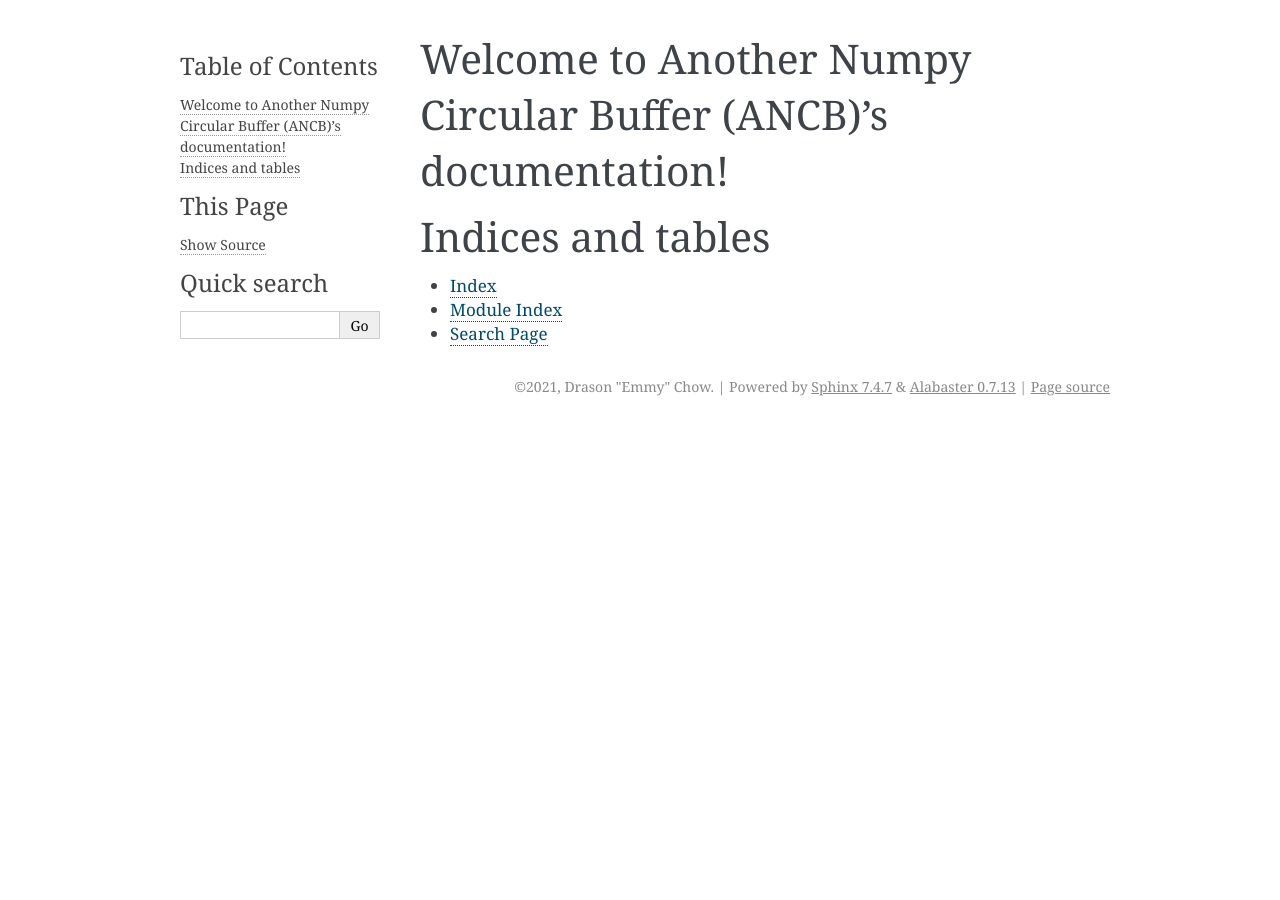
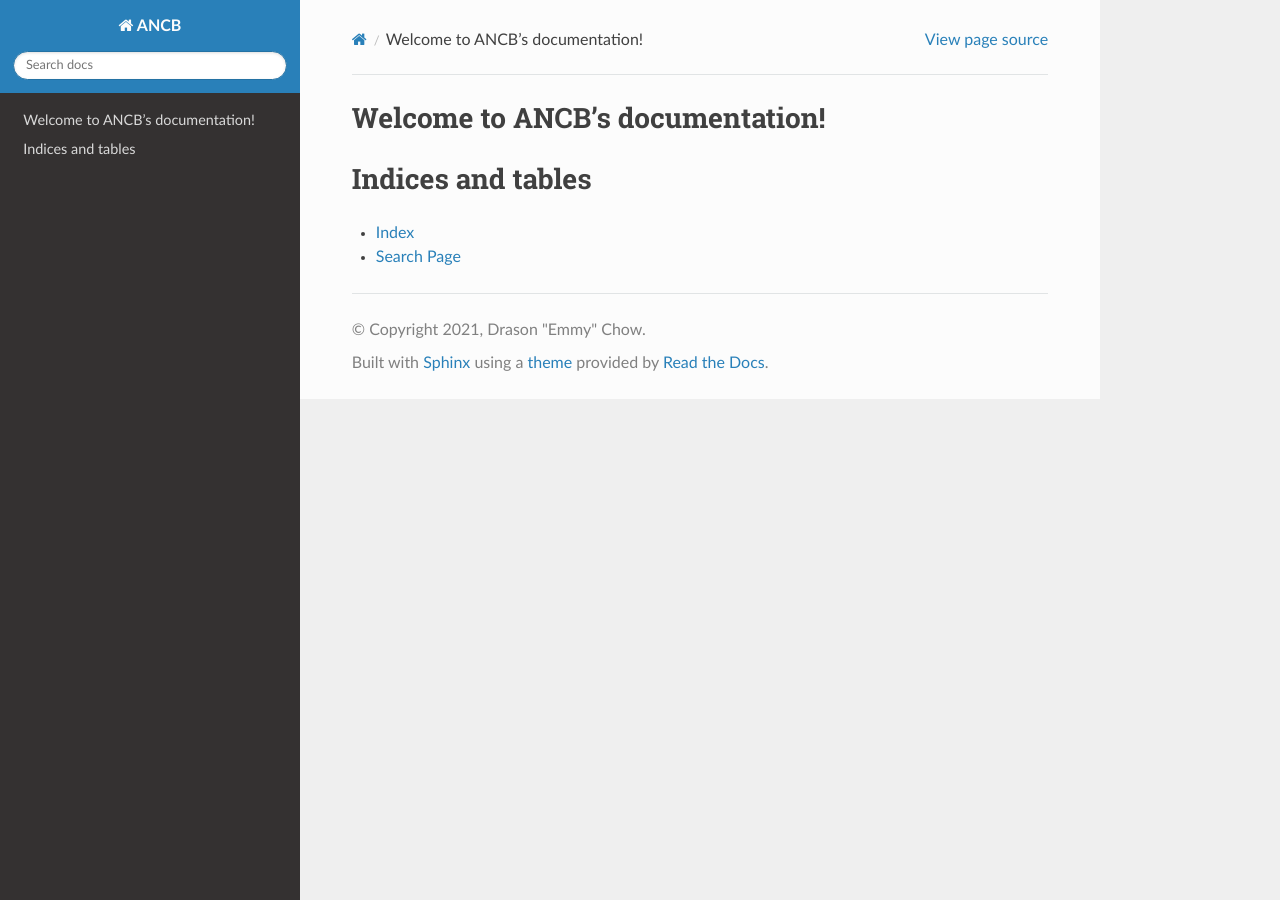
Before and after one commit to EmDash00/ANCB-docs, a Sphinx documentation site: the page built from source/index.rst, in a window 1280 px wide. Built offline with Sphinx 7.4.7 and the Read the Docs theme 2.0.0, drawn with Linux system fonts in a browser that asks for light colours.

Commit message:
got first working documentation build.

```diff
--- /dev/null
+++ b/source/ancb.rst
@@ -0,0 +1,10 @@
+ancb package
+============
+
+Module contents
+---------------
+
+.. automodule:: ancb
+    :members:
+    :undoc-members:
+    :show-inheritance:
--- a/source/conf.py
+++ b/source/conf.py
@@ -9,15 +9,15 @@
 # If extensions (or modules to document with autodoc) are in another directory,
 # add these directories to sys.path here. If the directory is relative to the
 # documentation root, use os.path.abspath to make it absolute, like shown here.
-#
-# import os
-# import sys
-# sys.path.insert(0, os.path.abspath('.'))
 
+import os
+import sys
+
+sys.path.insert(0, os.path.abspath('../ANCB'))
 
 # -- Project information -----------------------------------------------------
 
-project = 'Another Numpy Circular Buffer (ANCB)'
+project = 'ANCB'
 copyright = '2021, Drason "Emmy" Chow'
 author = 'Drason "Emmy" Chow'
 
@@ -31,6 +31,10 @@
 # extensions coming with Sphinx (named 'sphinx.ext.*') or your custom
 # ones.
 extensions = [
+    'sphinx.ext.autodoc',
+    'sphinx.ext.coverage',
+    'sphinx.ext.napoleon',
+    'sphinx.ext.viewcode'
 ]
 
 # Add any paths that contain templates here, relative to this directory.
@@ -39,7 +43,7 @@
 # List of patterns, relative to source directory, that match files and
 # directories to ignore when looking for source files.
 # This pattern also affects html_static_path and html_extra_path.
-exclude_patterns = []
+exclude_patterns = ['../ANCB/tests.py']
 
 
 # -- Options for HTML output -------------------------------------------------
@@ -47,7 +51,9 @@
 # The theme to use for HTML and HTML Help pages.  See the documentation for
 # a list of builtin themes.
 #
-html_theme = 'alabaster'
+# html_theme = 'alabaster'
+
+html_theme = 'sphinx_rtd_theme'
 
 # Add any paths that contain custom static files (such as style sheets) here,
 # relative to this directory. They are copied after the builtin static files,
--- a/source/index.rst
+++ b/source/index.rst
@@ -3,7 +3,7 @@
    You can adapt this file completely to your liking, but it should at least
    contain the root `toctree` directive.
 
-Welcome to Another Numpy Circular Buffer (ANCB)'s documentation!
+Welcome to ANCB's documentation!
 ================================================================
 
 .. toctree::
```
Also changed, not shown: other parts of source/index.rst (+0 -1 lines), source/modules.rst (added, +7 -0 lines).
